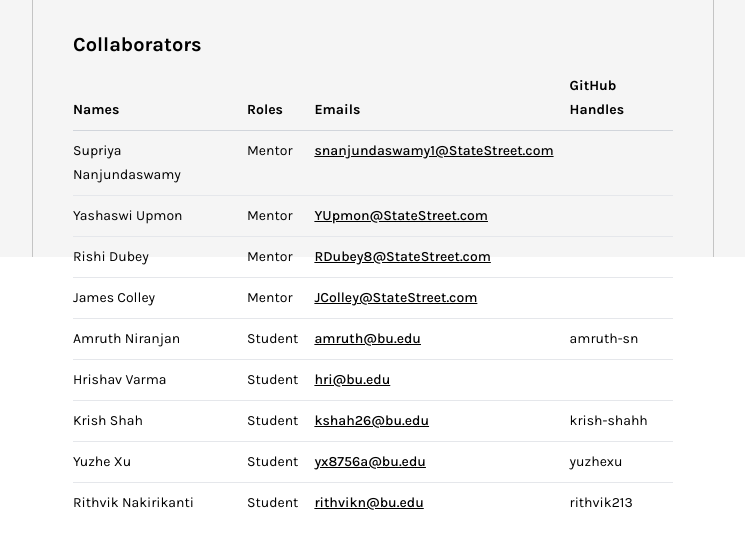
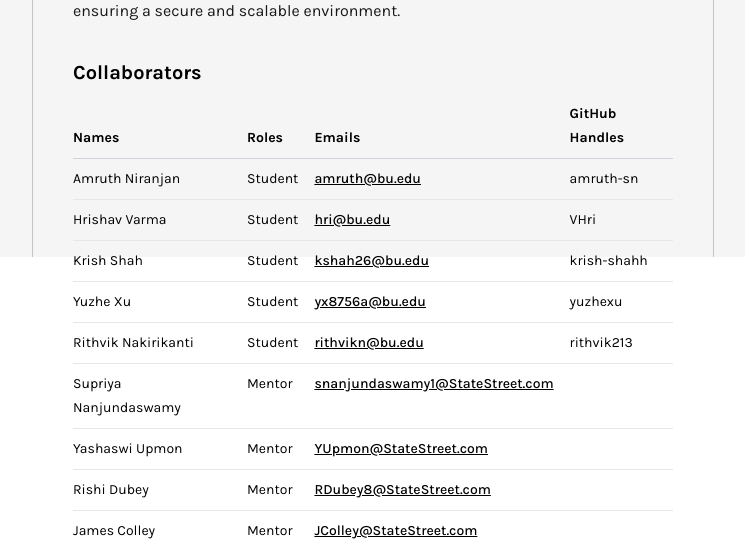
Before and after one commit to EC528-Fall-2024/automation-snowflake-harness, an Astro site in the folder docs/: page /en/introduction in a window 1280 px wide. Shown: the part 543-1092 px from the top of the page, without its empty margins (267-1012 px from the left). Built offline with nearby package versions, Linux system fonts and the light colour scheme; Astro itself is replaced by a stand-in of ours.

Commit message:
Edit and fix docs

```diff
--- a/docs/src/pages/en/introduction.mdx
+++ b/docs/src/pages/en/introduction.mdx
@@ -1,7 +1,7 @@
 ---
 layout: '@/layouts/Markdown.astro'
 title: Introduction
-description: An overview of the Automation of Snowflake Resource Deployment project.
+description: This page provides an overview of the Automation of Snowflake Resource Deployment project.
 ---
 
 ## Introduction
@@ -14,12 +14,12 @@
 
 | Names             | Roles   | Emails                       | GitHub Handles |
 | :---------------- | ------- | ---------------------------- | -------------- |
+| Amruth Niranjan   | Student | amruth@bu.edu                | amruth-sn      |
+| Hrishav Varma     | Student | hri@bu.edu                   |  VHri              |
+| Krish Shah        | Student | kshah26@bu.edu               | krish-shahh    |
+| Yuzhe Xu          | Student | yx8756a@bu.edu               |  yuzhexu       |
+| Rithvik Nakirikanti| Student |rithvikn@bu.edu               | rithvik213               |
 | Supriya Nanjundaswamy| Mentor  |   snanjundaswamy1@StateStreet.com                           |                |
 | Yashaswi Upmon    | Mentor  | YUpmon@StateStreet.com                             |                |
 | Rishi Dubey       | Mentor  | RDubey8@StateStreet.com                             |                |
 | James Colley      | Mentor  | JColley@StateStreet.com                             |                |
-| Amruth Niranjan   | Student | amruth@bu.edu                | amruth-sn      |
-| Hrishav Varma     | Student | hri@bu.edu                   |                |
-| Krish Shah        | Student | kshah26@bu.edu               | krish-shahh    |
-| Yuzhe Xu          | Student | yx8756a@bu.edu               |  yuzhexu       |
-| Rithvik Nakirikanti| Student |rithvikn@bu.edu               | rithvik213               |
```
